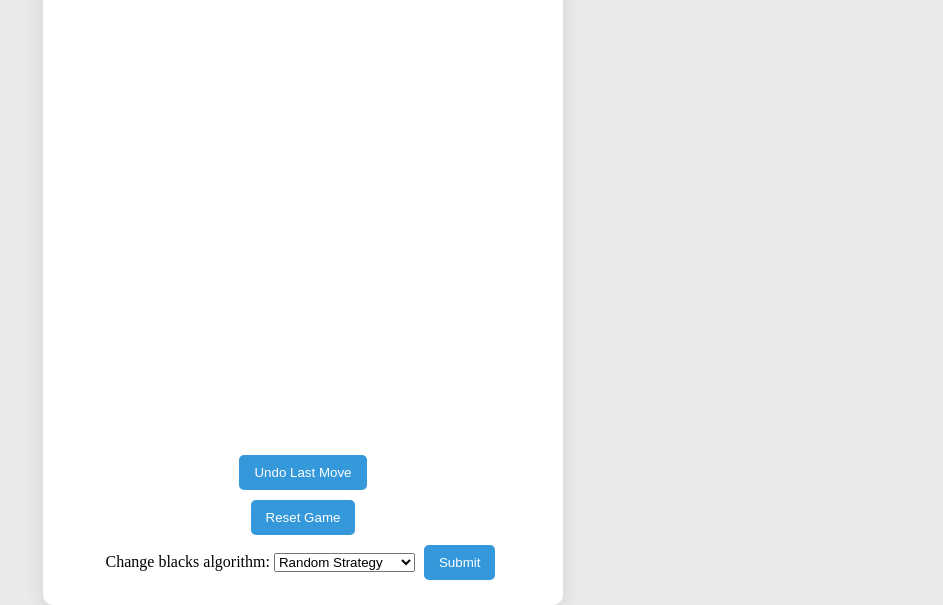
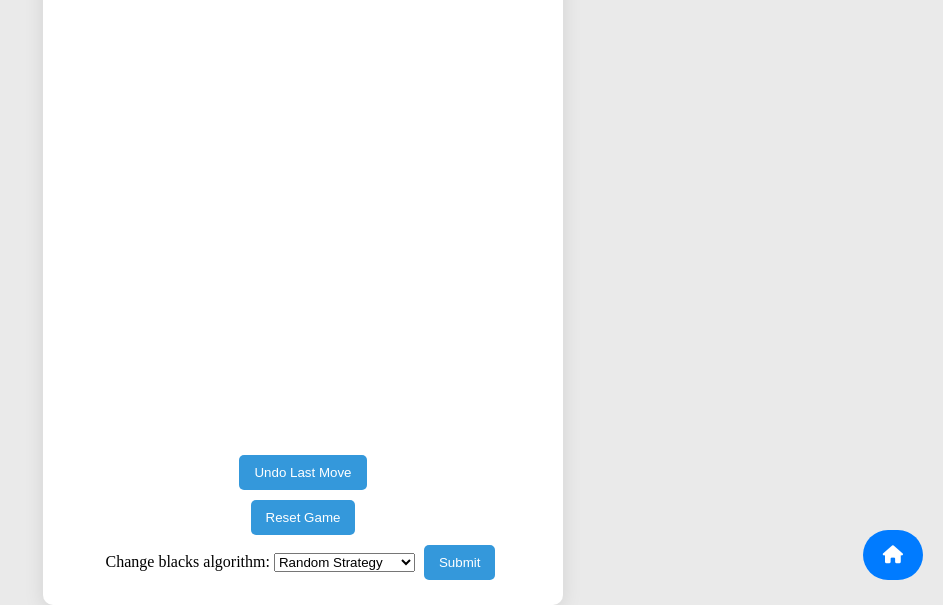
Before and after one commit to kheuer/chess_engine, a Flask app: template templates/index.html in a window 1280 px wide. Shown: the part 200-805 px from the top of the page, without its empty margins (337-1280 px from the left). Run offline with Flask 3, Linux system fonts and the light colour scheme; the template is opened without the code that fills it, so the values that code supplies are empty.

Commit message:
add home button

```diff
--- a/templates/index.html
+++ b/templates/index.html
@@ -5,6 +5,8 @@
     <meta charset="UTF-8">
     <meta name="viewport" content="width=device-width, initial-scale=1.0">
     <title>Chess</title>
+    <link rel="stylesheet" href="https://cdnjs.cloudflare.com/ajax/libs/font-awesome/6.0.0-beta3/css/all.min.css">
+
     <link rel="stylesheet" href="https://fonts.googleapis.com/css2?family=Roboto:wght@400;700&display=swap">
     <style>
         body {
@@ -119,10 +121,88 @@
             z-index: 10;
             /* Add this line for z-index */
         }
+
+        .container {
+            background: white;
+            padding: 0px;
+            border-radius: 5px;
+            box-shadow: 0 0 10px rgba(0, 0, 0, 0.1);
+            position: relative;
+            /* Make the container relative */
+        }
+
+        .button {
+            display: inline-block;
+            padding: 15px 20px;
+            color: white;
+            background-color: #007BFF;
+            border: none;
+            border-radius: 25px;
+            cursor: pointer;
+            font-size: 16px;
+            text-align: center;
+            text-decoration: none;
+            transition: background-color 0.3s ease, transform 0.2s ease;
+        }
+
+        .button:hover {
+            background-color: #0056b3;
+            transform: scale(1.05);
+        }
+
+        .floating-button {
+            position: fixed;
+            bottom: 20px;
+            /* Home button is positioned higher */
+            right: 20px;
+            z-index: 1000;
+        }
+
+        /* Back to Top button */
+        .back-to-top {
+            position: fixed;
+            bottom: 100px;
+            /* Back to Top button is positioned lower */
+            right: 20px;
+            z-index: 1000;
+            display: none;
+            /* Hidden by default */
+            background-color: #007BFF;
+            border: none;
+            border-radius: 50%;
+            padding: 10px;
+            cursor: pointer;
+            transition: background-color 0.3s ease;
+        }
+
+        .back-to-top:hover {
+            background-color: #0056b3;
+        }
+
+        .back-to-top i,
+        .floating-button i {
+            font-size: 18px;
+            /* Set icon size */
+        }
     </style>
 </head>
 
 <body>
+
+
+
+    <div class="container">
+        <!-- Back to Top Button -->
+        <button onclick="scrollToTop()" class="back-to-top" id="backToTopBtn">
+            <i class="fas fa-arrow-up"></i>
+        </button>
+
+        <!-- Back to Homepage Button -->
+        <a href="https://kheuer.de/" class="button floating-button" id="homeButton">
+            <i class="fas fa-home"></i>
+        </a>
+    </div>
+
 
 
     <div id="chessboard-container">
@@ -353,6 +433,47 @@
 
             createBoard(fen);
         });
+
+
+
+        // Show the back-to-top button when scrolling down
+        window.onscroll = function () {
+            const backToTopBtn = document.getElementById("backToTopBtn");
+            if (document.body.scrollTop > 20 || document.documentElement.scrollTop > 20) {
+                backToTopBtn.style.display = "block";
+            } else {
+                backToTopBtn.style.display = "none";
+            }
+        };
+
+        // Scroll to the top of the document smoothly
+        function scrollToTop() {
+            window.scrollTo({
+                top: 0,
+                behavior: 'smooth'
+            });
+        }
+
+
+        // Show the back-to-top button when scrolling down
+        window.onscroll = function () {
+            const backToTopBtn = document.getElementById("backToTopBtn");
+            if (document.body.scrollTop > 20 || document.documentElement.scrollTop > 20) {
+                backToTopBtn.style.display = "block";
+            } else {
+                backToTopBtn.style.display = "none";
+            }
+        };
+
+        // Scroll to the top of the document smoothly
+        function scrollToTop() {
+            window.scrollTo({
+                top: 0,
+                behavior: 'smooth'
+            });
+        }
+
+
     </script>
 </body>
 
```
